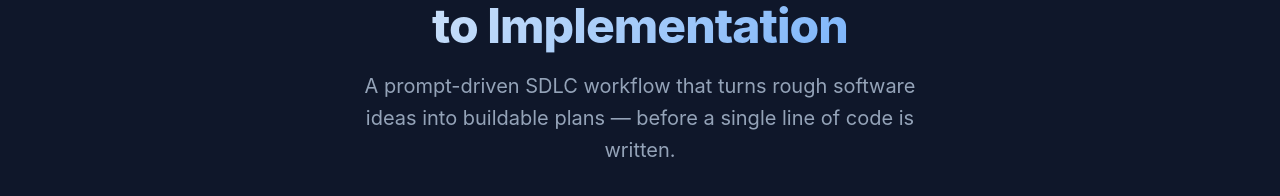
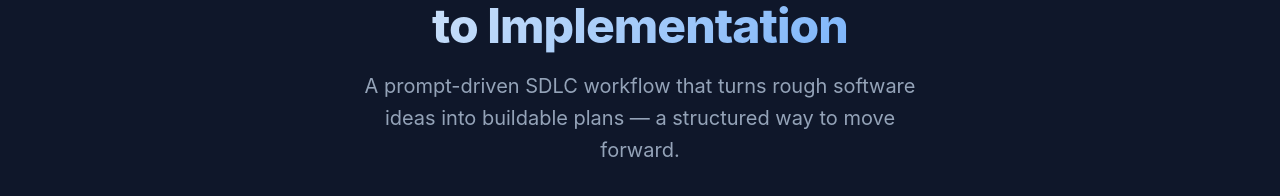
Before and after one commit to bonjohen/sdlc, an Astro site in the folder sdlc/: page / in a window 1280 px wide. Shown: the part 198-394 px from the top of the page. Built offline with nearby package versions, Linux system fonts and the light colour scheme; Astro itself is replaced by a stand-in of ours.

Commit message:
Update hero subtitle for clarity on SDLC workflow process

```diff
--- a/sdlc/src/pages/index.astro
+++ b/sdlc/src/pages/index.astro
@@ -7,7 +7,7 @@ import { siteDescription, siteTitle } from '../config';
 <ContentLayout title={siteTitle} description={siteDescription}>
   <section class="hero">
     <h1 class="hero-title">From Idea<br />to Implementation</h1>
-    <p class="hero-subtitle">A prompt-driven SDLC workflow that turns rough software ideas into buildable plans — before a single line of code is written.</p>
+    <p class="hero-subtitle">A prompt-driven SDLC workflow that turns rough software ideas into buildable plans — a structured way to move forward.</p>
     <div class="hero-ctas">
       <a href="/workflow/" class="btn btn-primary">Explore Workflow</a>
       <a href="/artifacts/" class="btn btn-secondary">View Artifacts</a>
```
